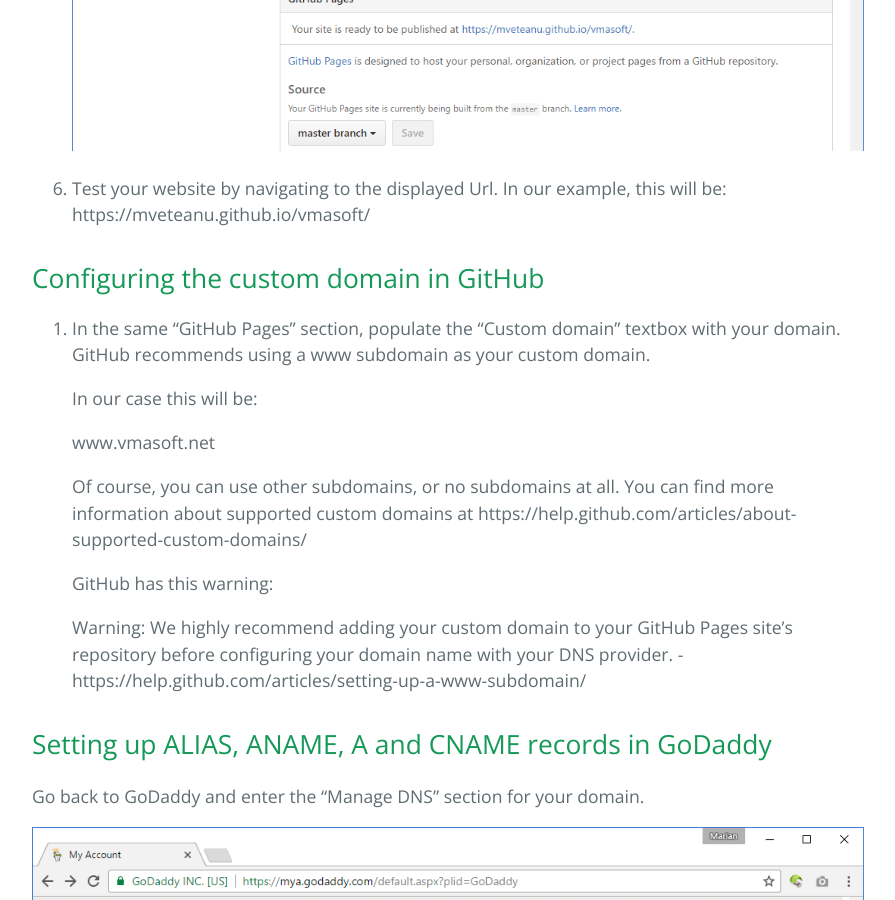
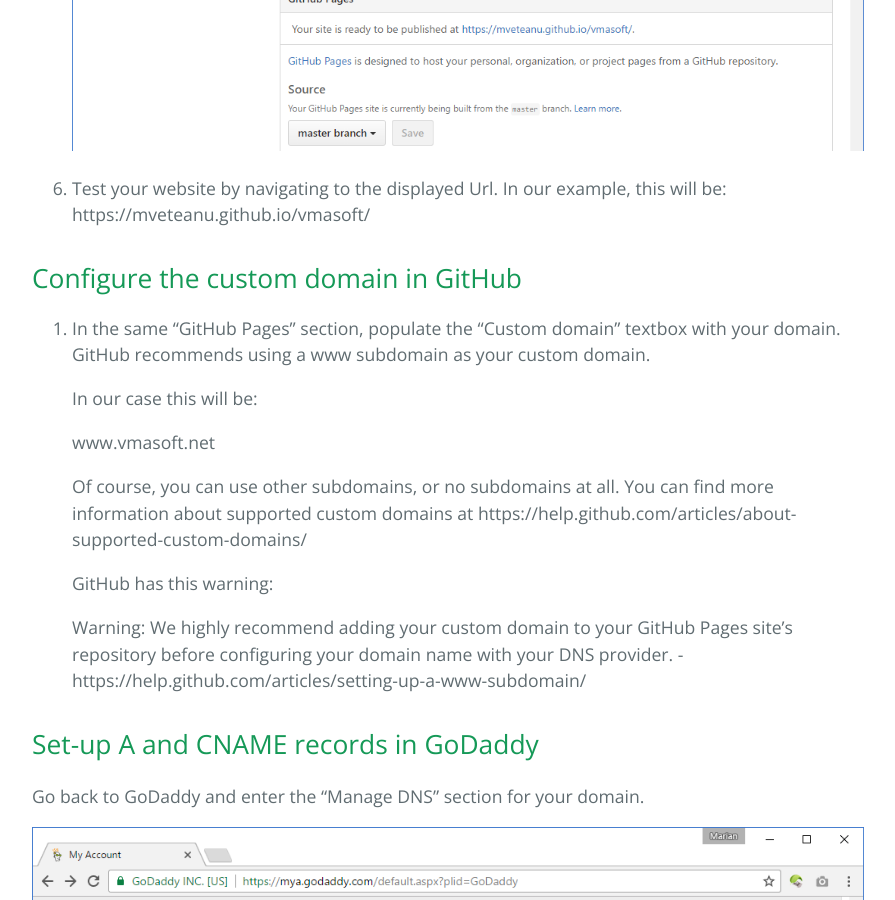
Before and after one commit to mveteanu/CodeAvenger, a Jekyll site: the page built from _posts/2017-01-09-Add-a-custom-domain-to-a-GitHub-repository.md, in a window 1280 px wide and 900 px high, scrolled down 2002 px. Shown: the whole window, without its empty margins (192-1087 px from the left). Built offline with Jekyll 4.4.1, drawn with Linux system fonts in a browser that asks for light colours; nearby versions of some CDN libraries; our own code applies the rules of GitHub Pages for plain Markdown files; some of the changed text lies outside the part shown.

Commit message:
Update 2017-01-09-Add-a-custom-domain-to-a-GitHub-repository.md

```diff
--- a/_posts/2017-01-09-Add-a-custom-domain-to-a-GitHub-repository.md
+++ b/_posts/2017-01-09-Add-a-custom-domain-to-a-GitHub-repository.md
@@ -45,8 +45,8 @@
    In our example, this will be: https://mveteanu.github.io/vmasoft/
 
 
-Configuring the custom domain in GitHub
----------------------------------------
+Configure the custom domain in GitHub
+-------------------------------------
 
 1. In the same "GitHub Pages" section, populate the "Custom domain" textbox with your domain.
    GitHub recommends using a www subdomain as your custom domain.
@@ -64,8 +64,8 @@
    Warning: We highly recommend adding your custom domain to your GitHub Pages site's repository before configuring     your domain name with your DNS provider. - https://help.github.com/articles/setting-up-a-www-subdomain/
 
 
-Setting up ALIAS, ANAME, A and CNAME records in GoDaddy
--------------------------------------------------------
+Set-up A and CNAME records in GoDaddy
+-------------------------------------
 
 Go back to GoDaddy and enter the "Manage DNS" section for your domain.
 
```
Also changed, not shown: other parts of _posts/2017-01-09-Add-a-custom-domain-to-a-GitHub-repository.md (+2 -2 lines).
